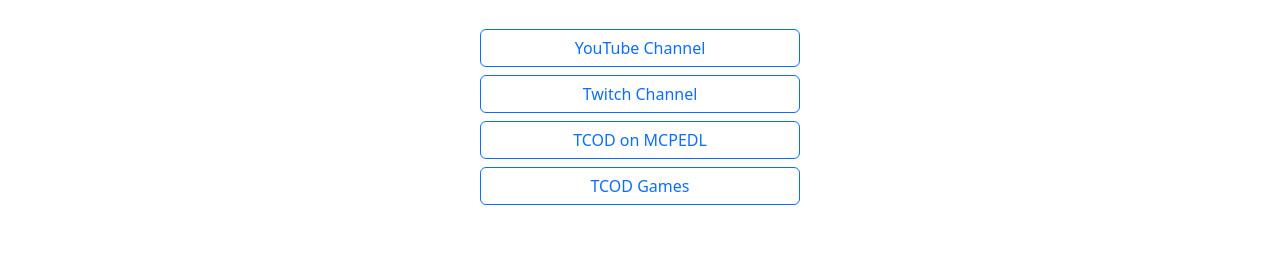
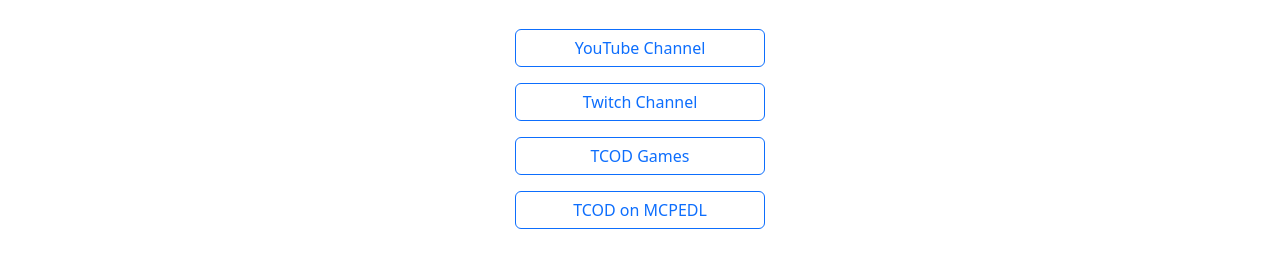
Before and after one commit to danielk0104/danielk0104.github.io, a plain HTML site: page index.html in a window 1280 px wide. Shown: the part 429-696 px from the top of the page. Drawn offline with nearby package versions, Linux system fonts and the light colour scheme.

Commit message:
Update index.html

```diff
--- a/index.html
+++ b/index.html
@@ -25,15 +25,30 @@
         </div>
 
         <!-- Links -->
-        <div class="d-grid gap-2 col-3 mx-auto pt-3">
-            <a class="btn btn-outline-primary" href="https://www.youtube.com/@TheCrewofDrawing">YouTube Channel</a>
-            <a class="btn btn-outline-primary" href="https://www.twitch.tv/thecrewofdrawing">Twitch Channel</a>
-            <a class="btn btn-outline-primary" href="https://mcpedl.com/user/thecrewofdrawing/">TCOD on MCPEDL</a>
-            <a class="btn btn-outline-primary" href="https://danielk0104.itch.io/">TCOD Games</a>
+
+        <!-- YouTube -->
+        <div class="container text-center pt-3">
+            <a class="btn btn-outline-primary" style="width: 250px;" href="https://www.youtube.com/@TheCrewofDrawing">YouTube Channel</a>
+        </div>
+
+        <!-- Twitch -->
+        <div class="container text-center  pt-3">
+            <a class="btn btn-outline-primary" style="width: 250px;" href="https://www.twitch.tv/thecrewofdrawing">Twitch Channel</a>
+        </div>
+
+        <!-- Games -->
+        <div class="container text-center  pt-3">
+            <a class="btn btn-outline-primary" style="width: 250px;" href="https://danielk0104.itch.io/">TCOD Games</a>
+        </div>
+
+        <!-- MCPEDL -->
+        <div class="container text-center  pt-3">
+            <a class="btn btn-outline-primary" style="width: 250px;" href="https://mcpedl.com/user/thecrewofdrawing/">TCOD on MCPEDL</a>
         </div>
 
     </div>
 
+    <!-- Bootstrap Javascript -->
     <script src="https://cdn.jsdelivr.net/npm/bootstrap@5.3.5/dist/js/bootstrap.bundle.min.js" integrity="sha384-k6d4wzSIapyDyv1kpU366/PK5hCdSbCRGRCMv+eplOQJWyd1fbcAu9OCUj5zNLiq" crossorigin="anonymous"></script>
 </body>
 </html>
```
